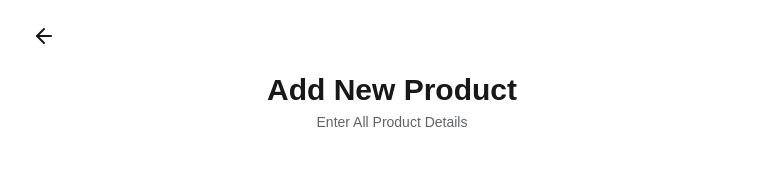
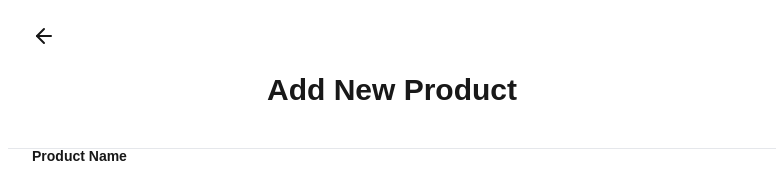
Before and after one commit to EvershineMarbles/Evershine, a Next.js app: page /add-product in a window 1280 px wide. Shown: the top 170 px of the page, without its empty margins (248-1031 px from the left). Built offline with nearby package versions, Linux system fonts and the light colour scheme; no server answers.

Commit message:
Update API URLs to use environment variable

```diff
--- a/src/app/components/ProductForm.tsx
+++ b/src/app/components/ProductForm.tsx
@@ -235,7 +235,6 @@ export default function ProductForm() {
 
           <div className="text-center mt-4 mb-6">
             <h1 className="text-3xl font-bold text-[#181818]">Add New Product</h1>
-            <p className="text-[#616467] text-sm mt-1">Enter All Product Details</p>
           </div>
         </div>
       </div>
```
